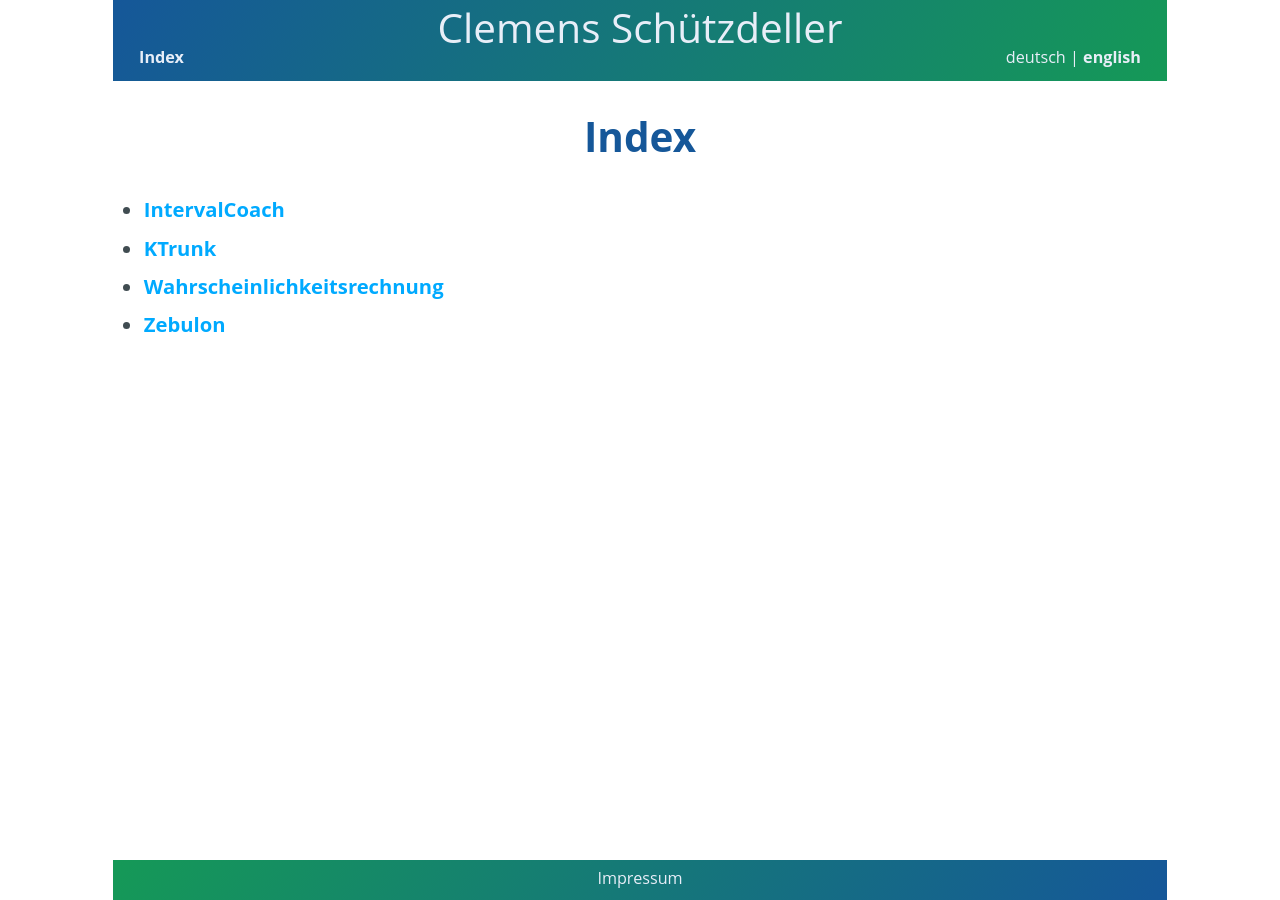
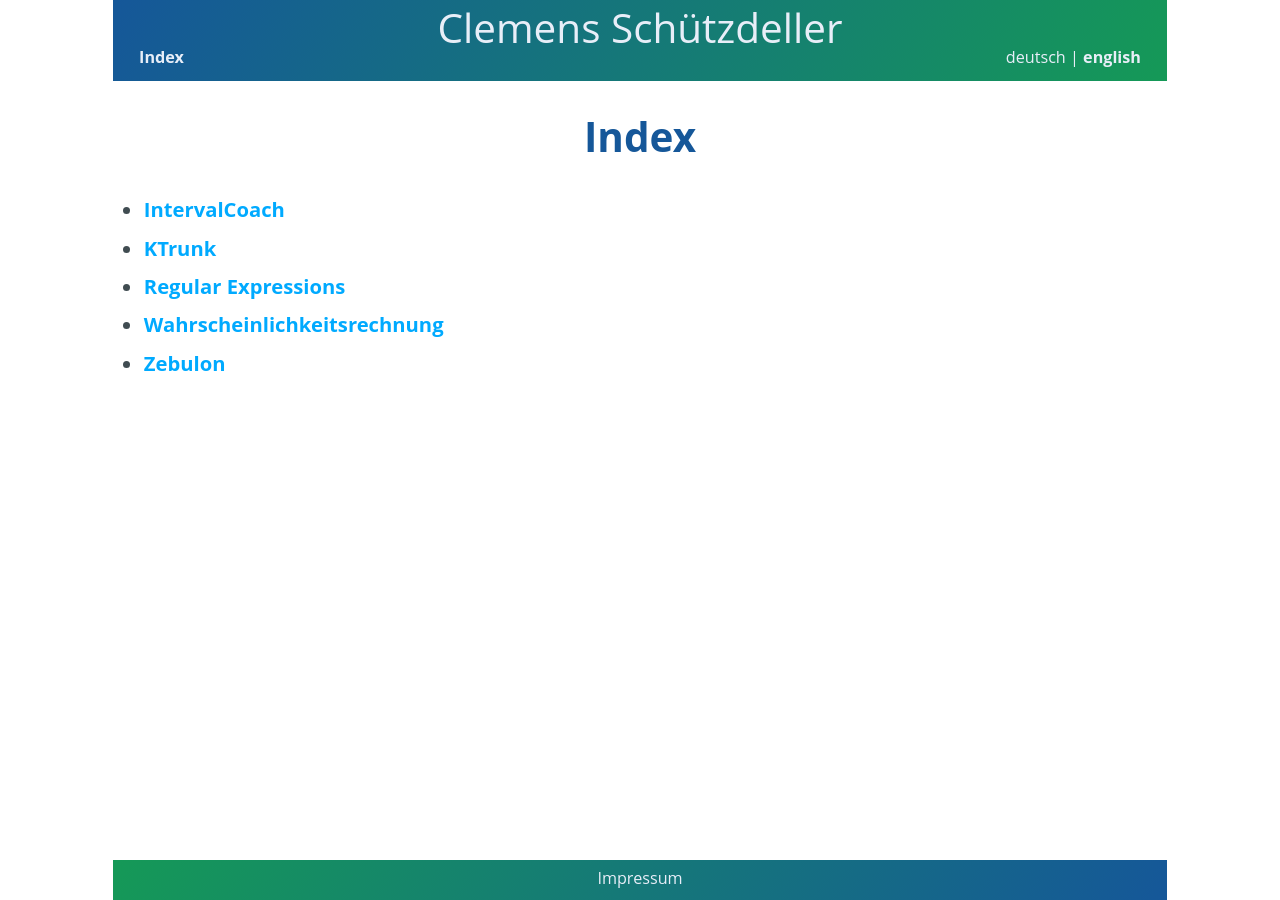
Before and after one commit to cs-LA/home, a Jekyll site: the page built from Pages.md, in a window 1280 px wide. Built offline with Jekyll 4.4.1, drawn with Linux system fonts in a browser that asks for light colours; our own code applies the rules of GitHub Pages for plain Markdown files.

Commit message:
Update Pages.md

```diff
--- a/Pages.md
+++ b/Pages.md
@@ -2,5 +2,6 @@
 
  - **[IntervalCoach](/home/IntervalCoach/index.html)**
  - **[KTrunk](/home/KTrunk/index.html)**
+ - **[Regular Expressions](/home/RegExp/index.html)**
  - **[Wahrscheinlichkeitsrechnung](/home/Wahrscheinlichkeitsrechnung.html)**
  - **[Zebulon](/home/Zebulon/index.html)**
```
